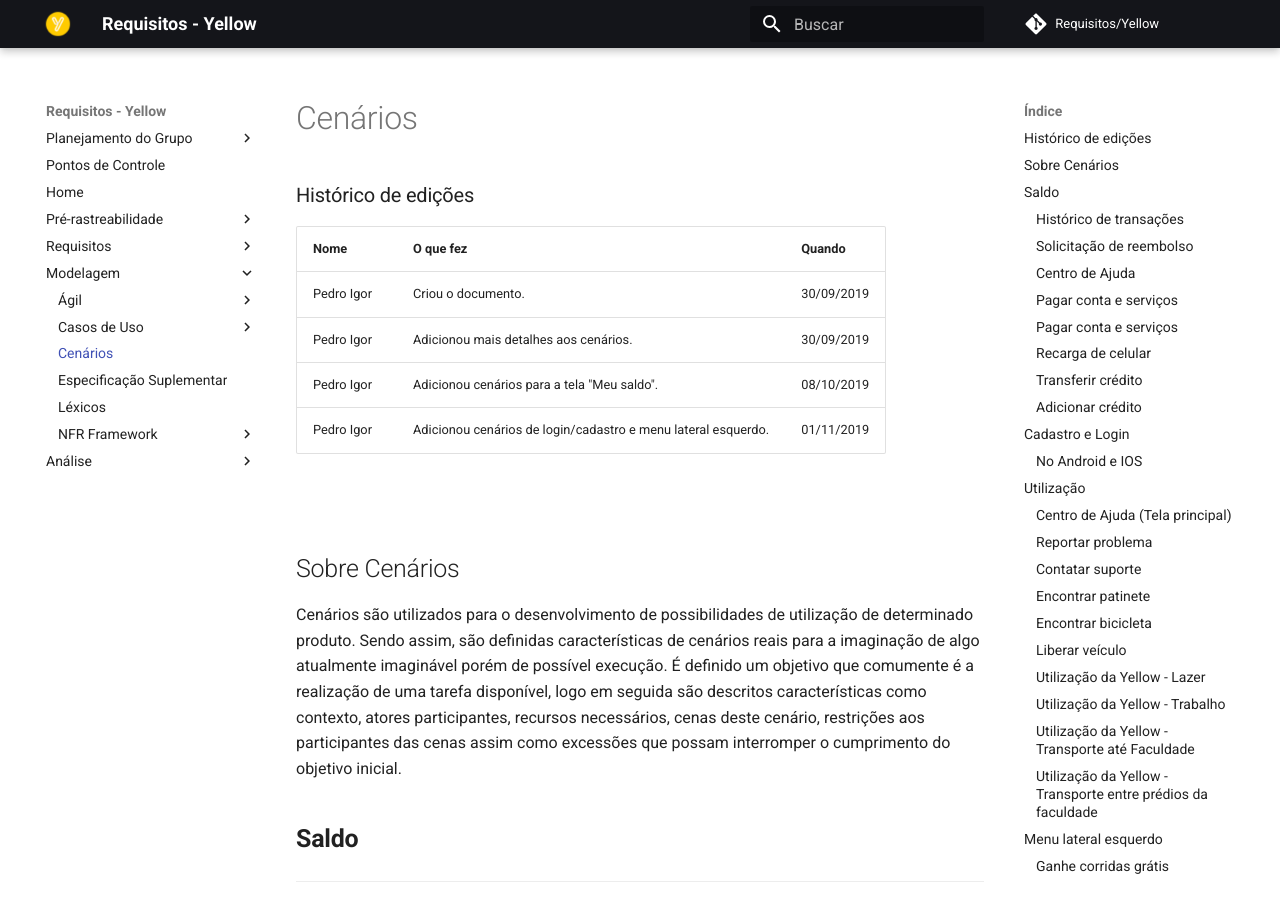
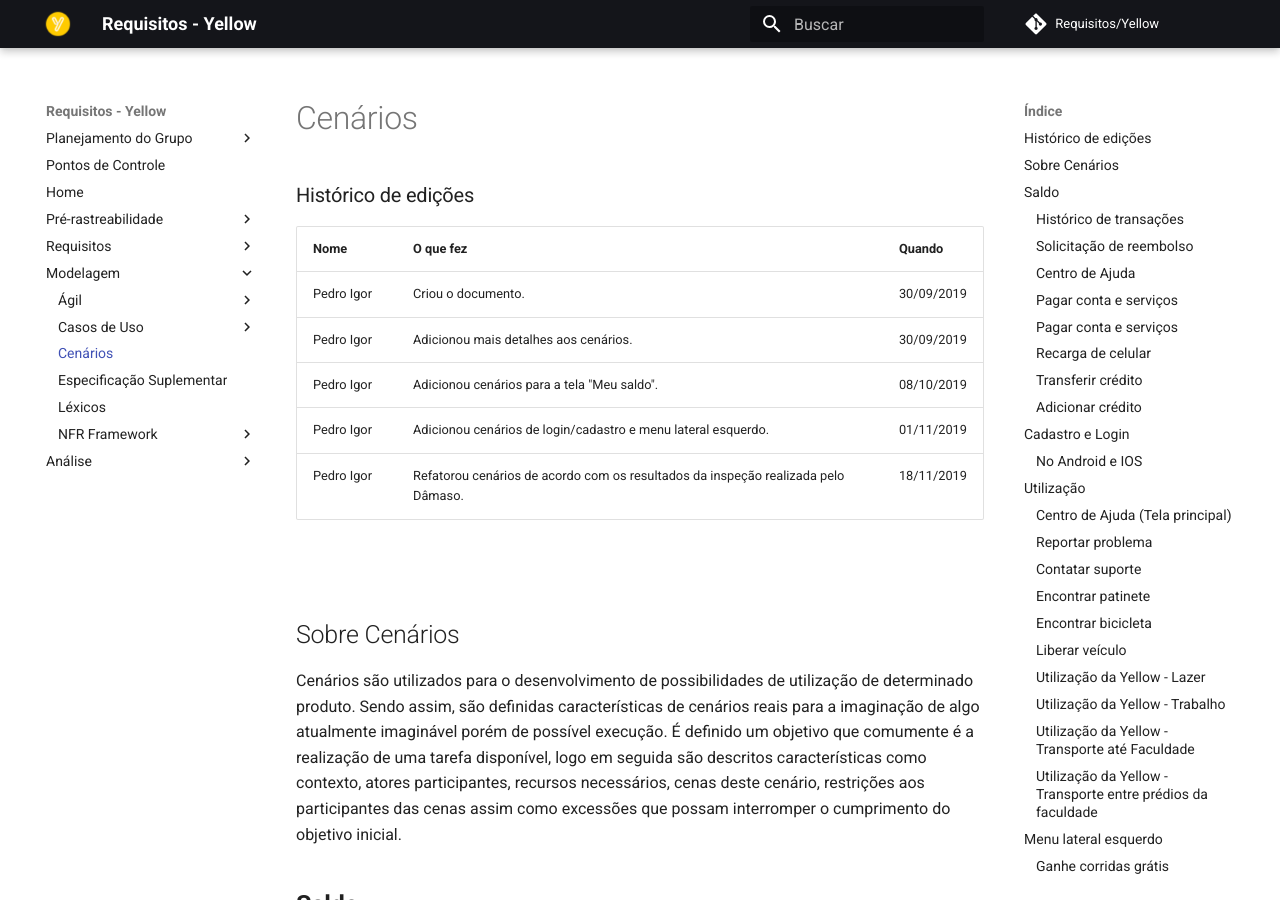
Before and after one commit to me42th/2019.2-Yellow, an MkDocs documentation site: the page built from docs/modelagem/cenarios.md, in a window 1280 px wide and 900 px high. Built offline with MkDocs 1.6.1 and Material for MkDocs 9.7.7, drawn with Linux system fonts in a browser that asks for light colours; comment, search, counter and statistics services are not loaded.

Commit message:
Adicionando controle de versão dos cenários.

```diff
--- a/docs/modelagem/cenarios.md
+++ b/docs/modelagem/cenarios.md
@@ -7,6 +7,7 @@
 | Pedro Igor | Adicionou mais detalhes aos cenários. | 30/09/2019 |
 | Pedro Igor | Adicionou cenários para a tela "Meu saldo". | 08/10/2019 |
 | Pedro Igor | Adicionou cenários de login/cadastro e menu lateral esquerdo. | 01/11/2019 |
+| Pedro Igor | Refatorou cenários de acordo com os resultados da inspeção realizada pelo Dâmaso. | 18/11/2019 |
 
 <br>
 
```
